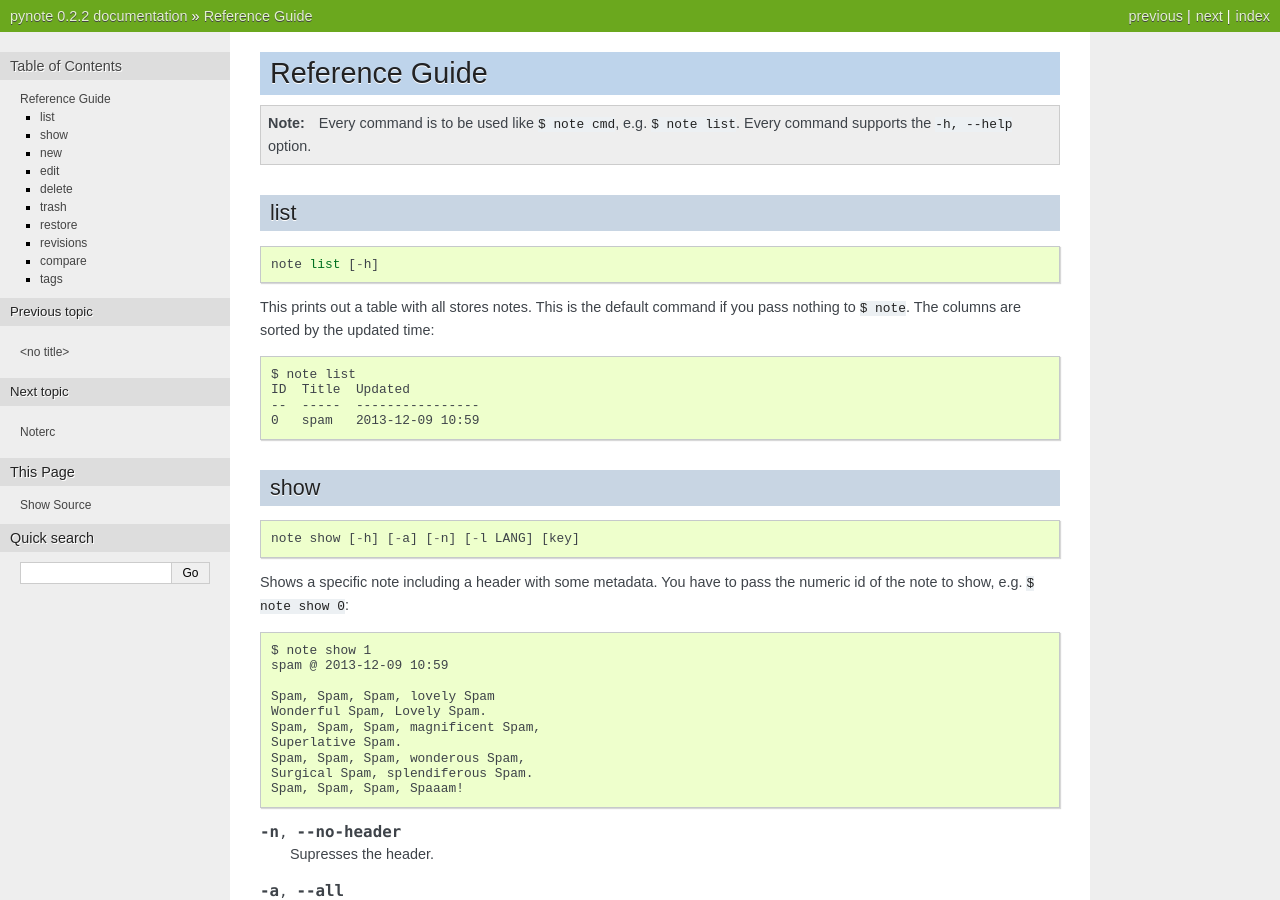
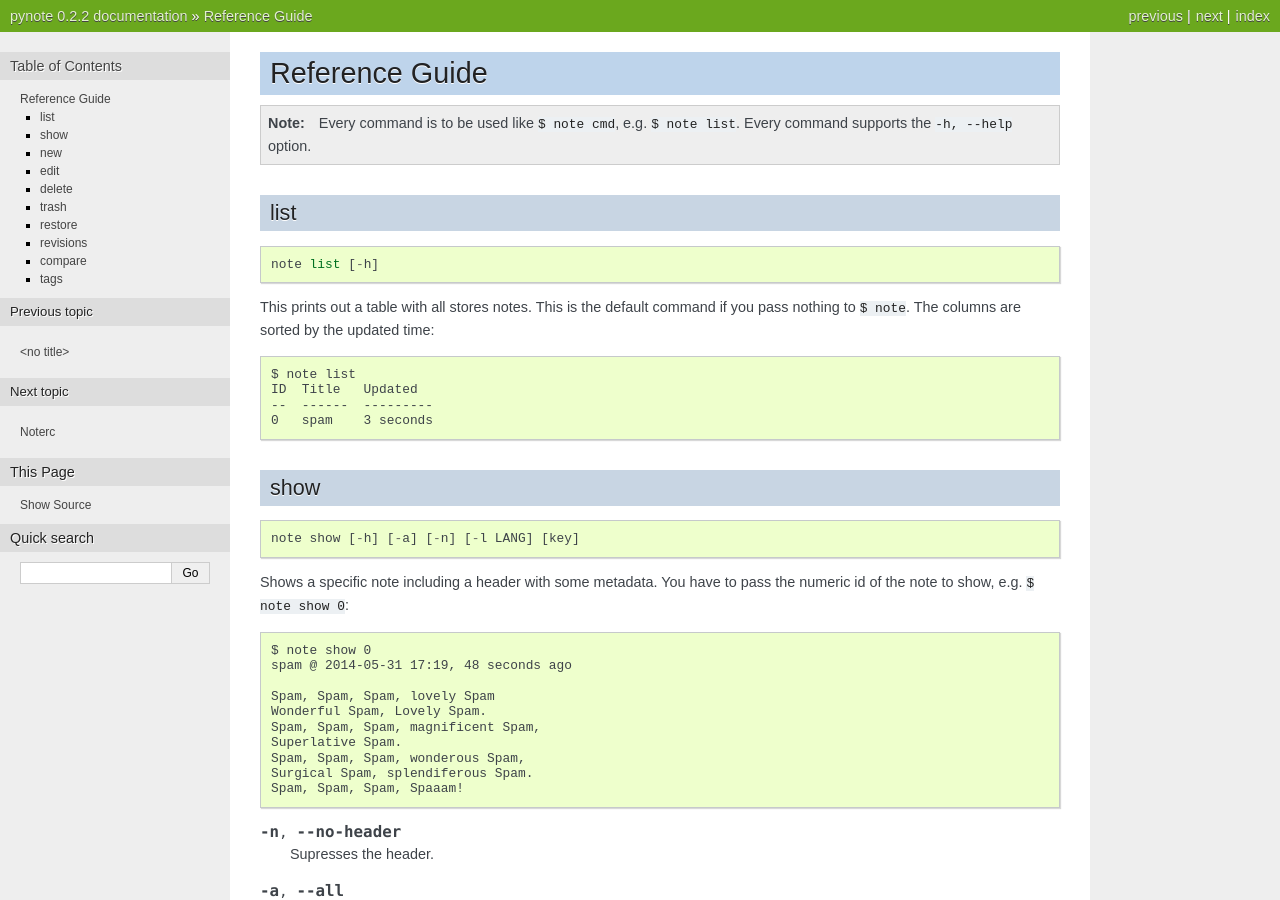
Before and after one commit to fastpacecolding/pynote, a Sphinx documentation site: the page built from doc/reference.rst, in a window 1280 px wide and 900 px high. Built offline with Sphinx 7.4.7, drawn with Linux system fonts in a browser that asks for light colours.

Commit message:
Updated docs

```diff
--- a/doc/reference.rst
+++ b/doc/reference.rst
@@ -18,9 +18,9 @@ command if you pass nothing to ``$ note``. The columns are sorted by
 the updated time::
 
     $ note list
-    ID  Title  Updated
-    --  -----  ----------------
-    0   spam   2013-12-09 10:59
+    ID  Title   Updated
+    --  ------  ---------
+    0   spam    3 seconds
 
 
 show
@@ -33,8 +33,8 @@ show
 Shows a specific note including a header with some metadata. You have
 to pass the numeric id of the note to show, e.g. ``$ note show 0``::
 
-    $ note show 1
-    spam @ 2013-12-09 10:59
+    $ note show 0
+    spam @ 2014-05-31 17:19, 48 seconds ago
 
     Spam, Spam, Spam, lovely Spam
     Wonderful Spam, Lovely Spam.
```
Also changed, not shown: README.rst (+54 -21 lines).
